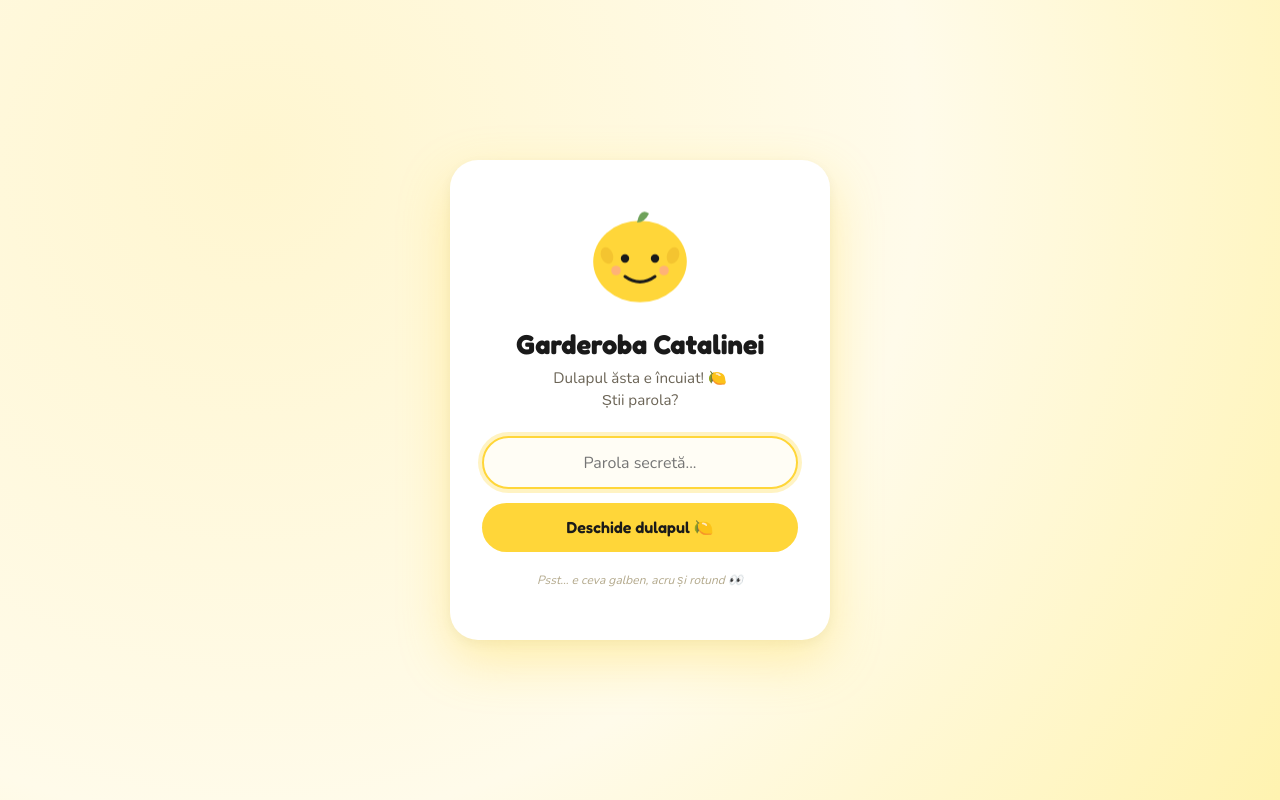
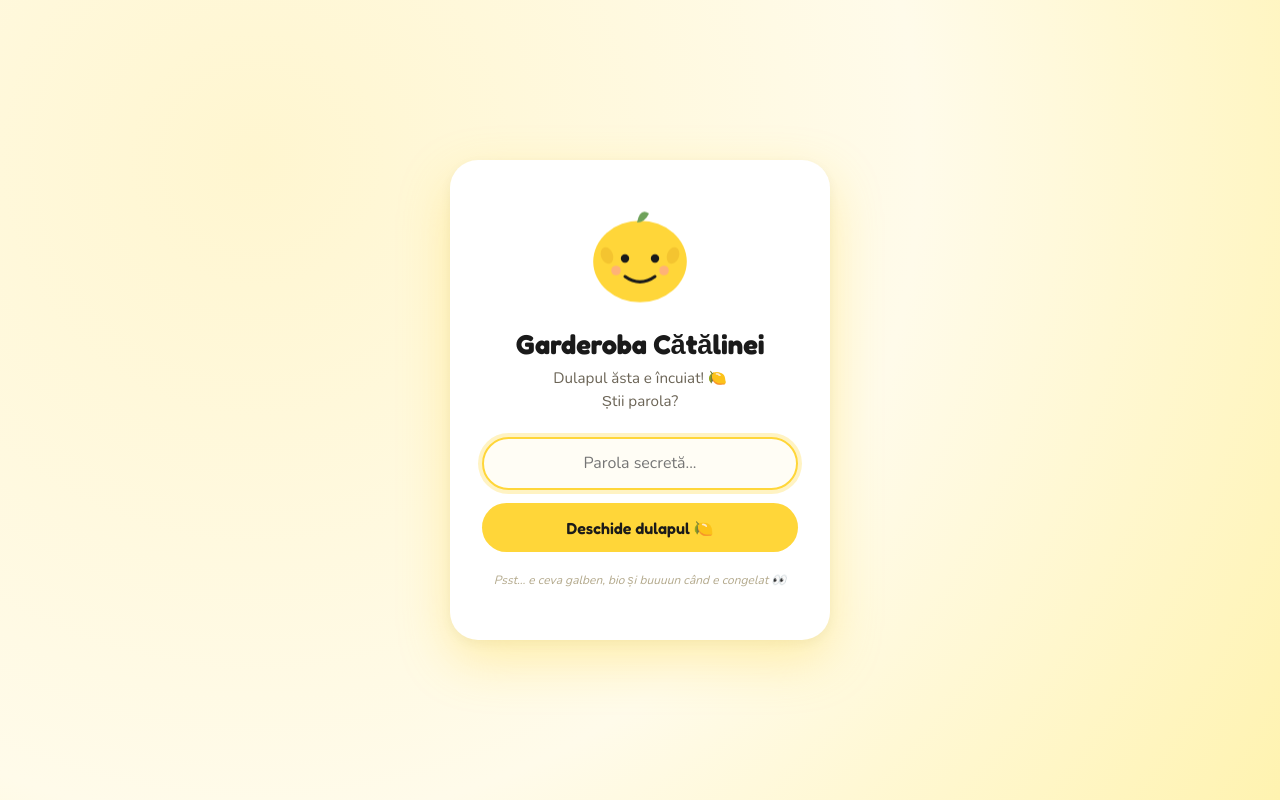
Before and after one commit to bogdan-chis/closet-companion, a React (Vite) app in the folder frontend/: page / in a window 1280 px wide. Built offline with nearby package versions, Linux system fonts and the light colour scheme; a web font is replaced by a local one.

Commit message:
Small changes

```diff
--- a/frontend/src/components/PasswordGate.jsx
+++ b/frontend/src/components/PasswordGate.jsx
@@ -43,7 +43,7 @@ export default function PasswordGate({ onUnlock }) {
           </svg>
         </div>
 
-        <h1 className="gate-title">Garderoba Catalinei</h1>
+        <h1 className="gate-title">Garderoba Cătălinei</h1>
         <p className="gate-subtitle">
           Dulapul ăsta e încuiat! 🍋<br />Știi parola?
         </p>
@@ -62,7 +62,7 @@ export default function PasswordGate({ onUnlock }) {
 
         {error && <p className="gate-error">{error}</p>}
 
-        <p className="gate-hint">Psst... e ceva galben, acru și rotund 👀</p>
+        <p className="gate-hint">Psst... e ceva galben, bio și buuuun când e congelat 👀</p>
       </div>
     </div>
   );
```
